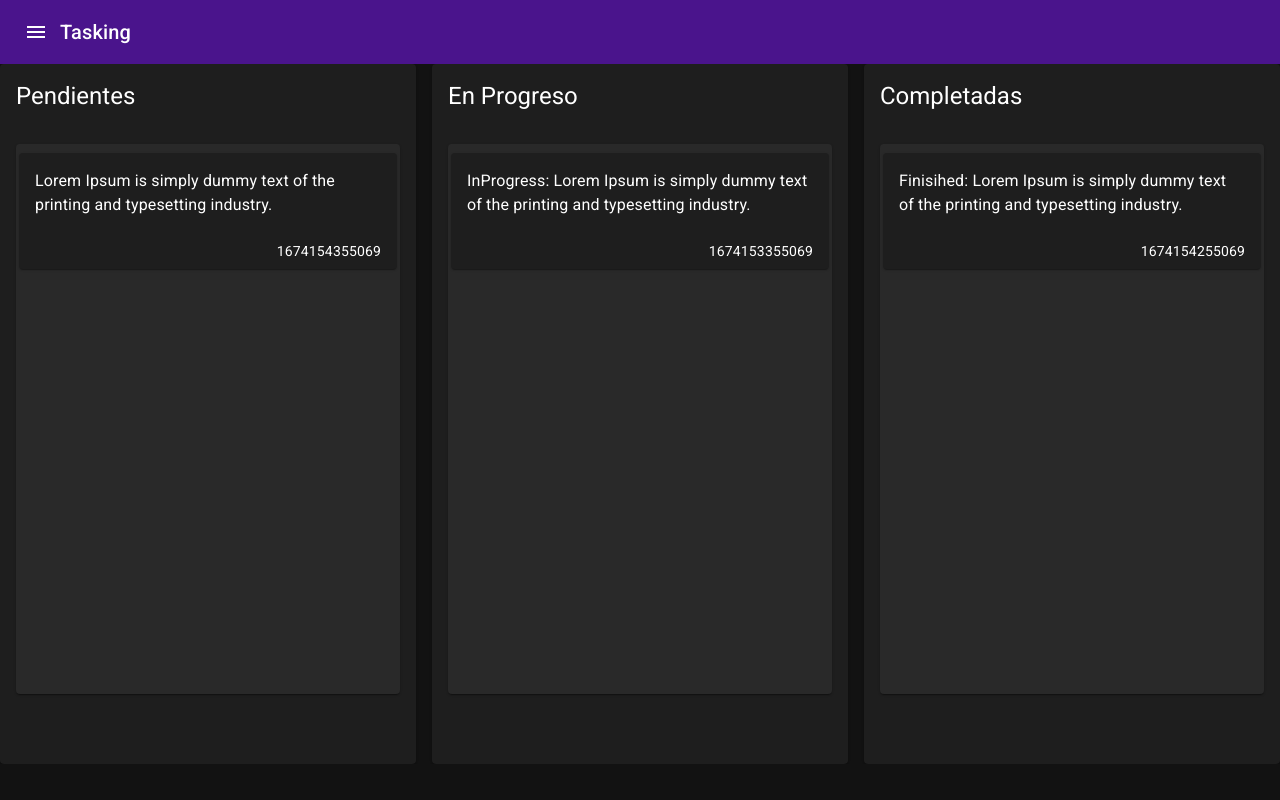
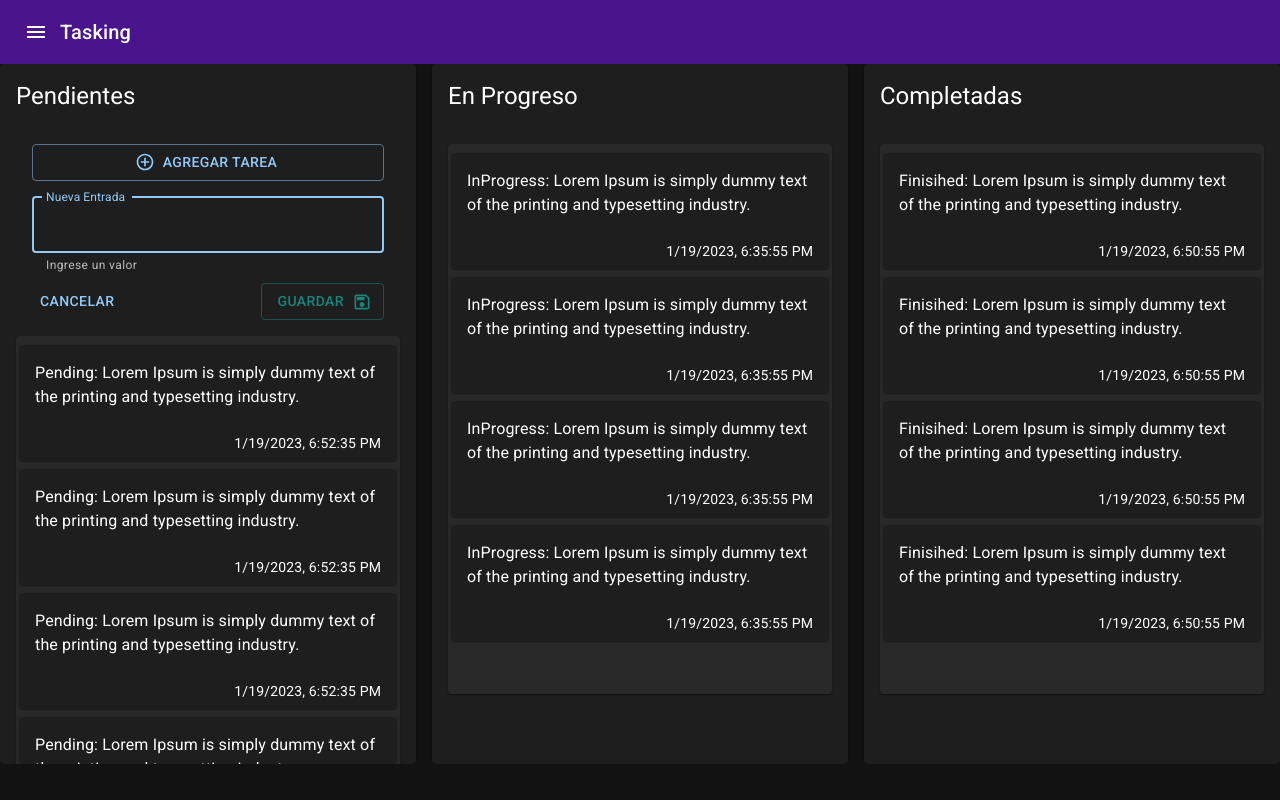
Before and after one commit to carlosraez/tasking, a Next.js app: page / in a window 1280 px wide. Built offline with nearby package versions, Linux system fonts and the light colour scheme.

Commit message:
feat new Entrie

```diff
--- a/components/ui/EntryCard.tsx
+++ b/components/ui/EntryCard.tsx
@@ -24,7 +24,9 @@ export const EntryCard: FC<Props> = ({ entry }) => {
         <CardActions
           sx={{ display: "flex", justifyContent: "end", paddingRight: 2 }}
         >
-          <Typography variant="body2">{entry.createdAt}</Typography>
+          <Typography variant="body2">
+            {new Date(entry.createdAt).toLocaleString()}
+          </Typography>
         </CardActions>
       </CardActionArea>
     </Card>
--- a/components/ui/EntryList.tsx
+++ b/components/ui/EntryList.tsx
@@ -28,7 +28,12 @@ export const EntryList: FC<Props> = ({ status }) => {
       >
         <List sx={{ opacity: 1 }}>
           {entriesByStatus.map((entry) => (
-            <EntryCard key={entry._id} entry={entry} />
+            <>
+              <EntryCard key={entry._id} entry={entry} />
+              <EntryCard key={entry._id} entry={entry} />
+              <EntryCard key={entry._id} entry={entry} />
+              <EntryCard key={entry._id} entry={entry} />
+            </>
           ))}
         </List>
       </Paper>
--- /dev/null
+++ b/components/ui/NewEntry.tsx
@@ -0,0 +1,43 @@
+import SaveOutlinedIcon from "@mui/icons-material/SaveOutlined";
+import AddCircleOutlineOutlinedIcon from "@mui/icons-material/AddCircleOutlineOutlined";
+import { Button, TextField } from "@mui/material";
+import { Box } from "@mui/system";
+import React from "react";
+
+const NewEntry = () => {
+  return (
+    <Box sx={{ marginBottom: 2, paddingX: 2 }}>
+      <Button
+        startIcon={<AddCircleOutlineOutlinedIcon />}
+        fullWidth
+        variant="outlined"
+      >
+        Agregar Tarea
+      </Button>
+      <TextField
+        fullWidth
+        sx={{
+          marginTop: 2,
+          marginBottom: 1,
+          placeHolder: "Nueva entrada",
+        }}
+        autoFocus
+        multiline
+        label="Nueva Entrada"
+        helperText="Ingrese un valor"
+      ></TextField>
+      <Box display="flex" justifyContent="space-between">
+        <Button variant="text">Cancelar</Button>
+        <Button
+          variant="outlined"
+          color="secondary"
+          endIcon={<SaveOutlinedIcon />}
+        >
+          Guardar
+        </Button>
+      </Box>
+    </Box>
+  );
+};
+
+export default NewEntry;
--- a/components/ui/indext.ts
+++ b/components/ui/indext.ts
@@ -2,3 +2,4 @@ export * from "./Navbar";
 export * from "./Sidebar";
 export * from "./EntryList";
 export * from "./EntryCard";
+export * from "./NewEntry";
--- a/context/entries/EntriesProvider.tsx
+++ b/context/entries/EntriesProvider.tsx
@@ -11,7 +11,7 @@ const Entries_INITIAL_STATE: EntriesState = {
     {
       _id: uuidv4(),
       description:
-        "Lorem Ipsum is simply dummy text of the printing and typesetting industry.",
+        "Pending: Lorem Ipsum is simply dummy text of the printing and typesetting industry.",
       status: "pending",
       createdAt: 1674154355069,
     },
--- a/pages/index.tsx
+++ b/pages/index.tsx
@@ -5,6 +5,7 @@ import { NextPage } from "next";
 import { Layout } from "@/components/layouts";
 import { Card, CardContent, CardHeader, Grid } from "@mui/material";
 import { EntryList } from "@/components/ui/EntryList";
+import NewEntry from "@/components/ui/NewEntry";
 
 const HomePage: NextPage = () => {
   return (
@@ -14,6 +15,7 @@ const HomePage: NextPage = () => {
           <Card sx={{ height: "calc(100vh - 100px)" }}>
             <CardHeader title="Pendientes" />
             <CardContent>
+              <NewEntry />
               <EntryList status="pending" />
             </CardContent>
           </Card>
```
